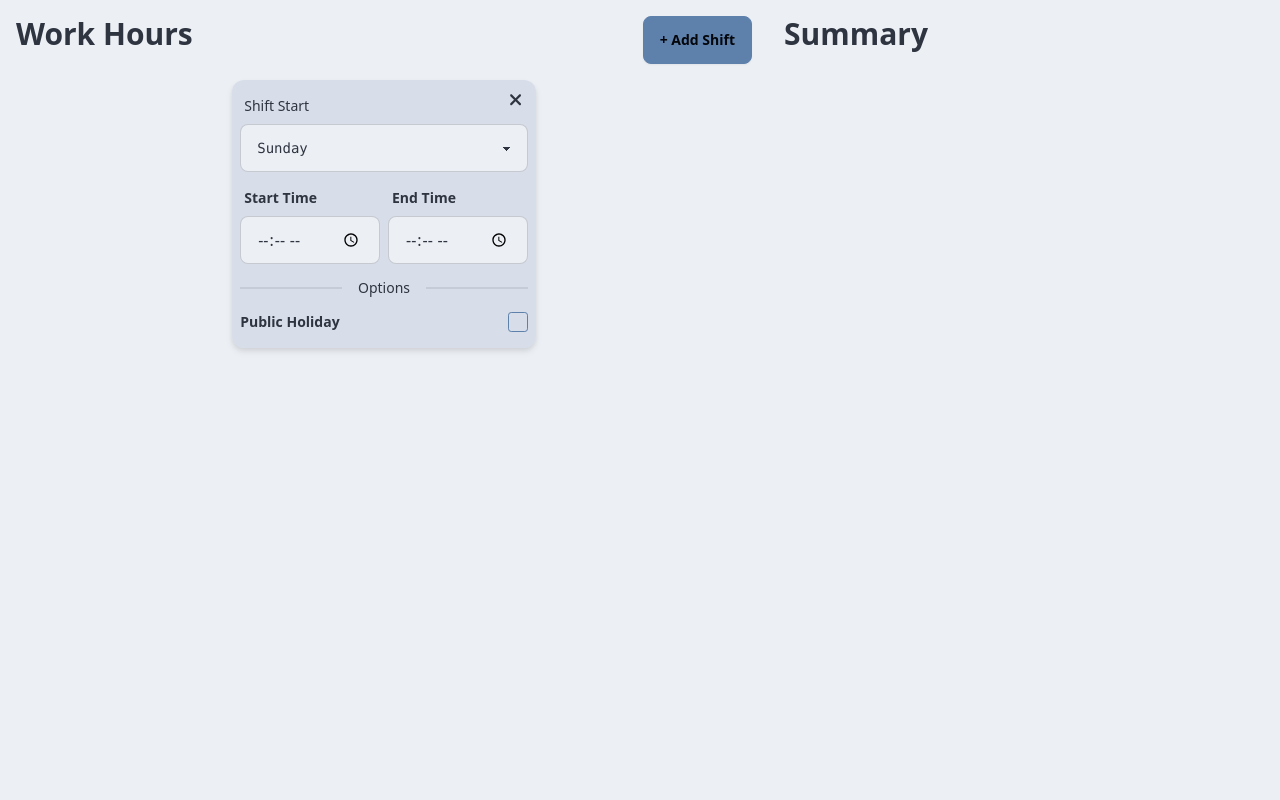
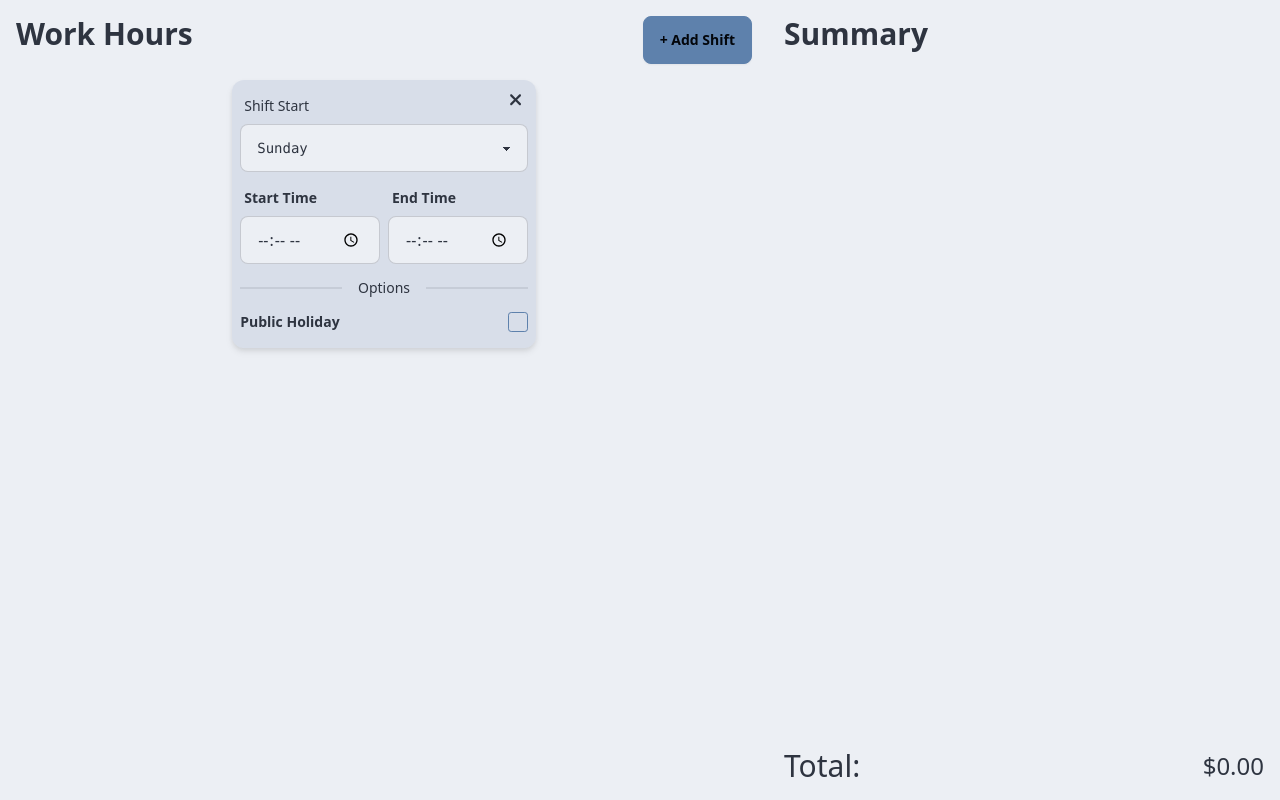
Before and after one commit to brbenham1/Paycalc, a React (Vite) app: page / in a window 1280 px wide. Built offline with nearby package versions, Linux system fonts and the light colour scheme.

Commit message:
Fixed pay calculations

```diff
--- a/src/components/SummaryOutput.tsx
+++ b/src/components/SummaryOutput.tsx
@@ -18,11 +18,17 @@ export default function SummaryOutput() {
 		return getDerivedShiftInfo(shift);
 	});
 
+	const totalPay = derivedShiftData
+		.map((shift) => shift.earnings)
+		.reduce((total, currentEarnings) => {
+			return total + currentEarnings;
+		}, 0);
+
 	// const add = () => {};
 	return (
-		<div className="w-2/5 bg-base-100 p-4">
+		<div className="flex w-2/5 flex-col justify-between bg-base-100 p-4">
+			<div>
 				<h1 className="pb-4 text-3xl font-bold">Summary</h1>
-
 				<div className="grid grid-flow-row gap-2">
 					{derivedShiftData.map((data) => {
 						return (
@@ -50,5 +56,10 @@ export default function SummaryOutput() {
 					})}
 				</div>
 			</div>
+			<div className="flex items-center justify-between">
+				<h1 className="text-3xl">Total: </h1>
+				<p className="text-2xl">${totalPay.toFixed(2)}</p>
+			</div>
+		</div>
 	);
 }
--- a/src/utils/payCalculation.ts
+++ b/src/utils/payCalculation.ts
@@ -102,8 +102,11 @@ export function shiftToPay(shift: ShiftInformation, breaks: number[]): number {
 		0
 	);
 
+	// console.log(`Day minutes: ${dayMinutes}`);
+	// console.log(`Night minutes: ${nightMinutes}`);
+
 	if (dayMinutes + nightMinutes >= 330) {
-		if (dayMinutes > 30 && nightMinutes > 30) {
+		if (dayMinutes > 30) {
 			dayMinutes = dayMinutes - totalBreakMinutes;
 		} else {
 			nightMinutes = nightMinutes - totalBreakMinutes;
@@ -112,6 +115,9 @@ export function shiftToPay(shift: ShiftInformation, breaks: number[]): number {
 
 	const dayPay = (dayMinutes / 60) * getDailyRate(shift);
 	const nightPay = (nightMinutes / 60) * getNightlyRate(shift);
+
+	// console.log(`Day pay: ${dayPay}`);
+	// console.log(`Night pay: ${nightPay}`);
 
 	return dayPay + nightPay;
 }
```
Also changed, not shown: 1 other file (tests, documents, lock files or other folders). Lines whose indentation alone changed are shown as unchanged.
